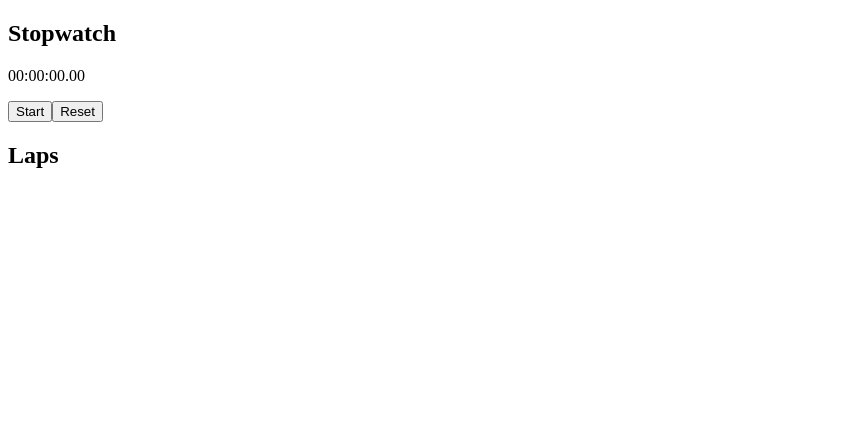
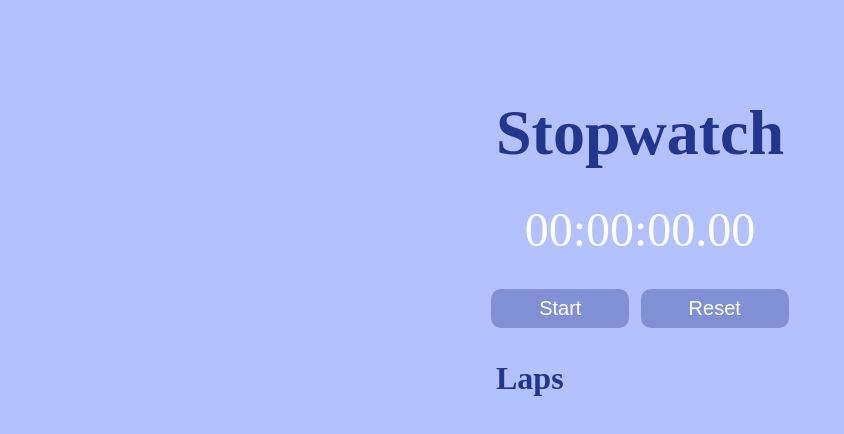
Before and after one commit to Shopify/eng-intern-assessment-react, a React app: page / in a window 1280 px wide. Shown: the top 434 px of the page, without its empty margins (0-844 px from the left). Built offline with nearby package versions, Linux system fonts and the light colour scheme.

Commit message:
restructured files and added styling

```diff
--- /dev/null
+++ b/src/App.css
@@ -0,0 +1,63 @@
+body {
+  margin: 0;
+  background-color: #b3c1fc;
+  color: #23368e;
+}
+
+p {
+  margin: 0;
+}
+
+.app {
+  display: flex;
+  flex-direction: column;
+  align-items: center;
+  padding: 5rem;
+}
+
+.stopwatch-display {
+  display: flex;
+  flex-direction: column;
+  align-items: center;
+}
+
+.title {
+  font-size: 4rem;
+  margin: 1rem;
+}
+
+.subtitle {
+  font-size: 2rem;
+  margin: 1rem;
+}
+
+.time-display {
+  font-size: 3rem;
+  padding: 1rem;
+  color: white;
+}
+
+.button-container {
+  display: flex;
+  width: 100%;
+  justify-content: space-evenly;
+  padding: 1rem;
+}
+
+.stopwatch-button {
+  border: none;
+  border-radius: 10px;
+  background-color: #8190d4;
+  padding: 0.5rem 3rem;
+  font-size: 1.25rem;
+  cursor: pointer;
+  color: white;
+}
+
+.lap-display {
+  color: white;
+  display: flex;
+  justify-content: space-between;
+  padding: 0.5rem 1rem;
+  font-size: 1.25rem;
+}
--- a/src/App.tsx
+++ b/src/App.tsx
@@ -1,7 +1,8 @@
 import React, { useState } from "react";
-import StopWatch from "./StopWatch";
-import StopWatchButton from "./StopWatchButton";
-import Laps from "./Laps";
+import StopWatch from "./components/StopWatch";
+import StopWatchButton from "./components/StopWatchButton";
+import Laps from "./components/Laps";
+import "./App.css";
 
 export default function App() {
   const [time, setTime] = useState(0); // time in milliseconds
@@ -11,9 +12,10 @@ export default function App() {
   const [hasStartedStopwatch, setHasStartedStopwatch] = useState(false);
 
   return (
+    <div className="app">
       <div>
-      <h1>Stopwatch</h1>
-      <div>
+        <div className="stopwatch-display">
+          <h1 className="title">Stopwatch</h1>
           <StopWatch time={time} />
           <StopWatchButton
             currentLap={currentLap}
@@ -24,6 +26,8 @@ export default function App() {
             setHasStartedStopwatch={setHasStartedStopwatch}
             setCurrentLap={setCurrentLap}
           />
+        </div>
+        <div>
           <Laps
             laps={laps}
             currentLap={currentLap}
@@ -31,5 +35,6 @@ export default function App() {
           ></Laps>
         </div>
       </div>
+    </div>
   );
 }
--- a/src/Laps.tsx
+++ b/src/components/Laps.tsx
@@ -14,15 +14,15 @@ export default function Laps({
 }: LapsProps) {
   return (
     <div>
-      <h2>Laps</h2>
+      <h2 className="subtitle">Laps</h2>
       {laps.map((lap, index) => (
-        <div key={`lap_${index}`}>
+        <div className="lap-display" key={`lap_${index}`}>
           <p>Lap {index + 1}</p>
           <p>{lap}</p>
         </div>
       ))}
       {hasStartedStopwatch ? (
-        <div>
+        <div className="lap-display">
           <p>Lap {laps.length + 1}</p>
           <p>{displayTime(currentLap)}</p>
         </div>
--- a/src/StopWatch.tsx
+++ b/src/components/StopWatch.tsx
@@ -8,7 +8,7 @@ interface StopWatchProps {
 export default function StopWatch({ time }: StopWatchProps) {
   return (
     <div>
-      <p>{displayTime(time)}</p>
+      <p className="time-display">{displayTime(time)}</p>
     </div>
   );
 }
--- a/src/StopWatchButton.tsx
+++ b/src/components/StopWatchButton.tsx
@@ -50,16 +50,24 @@ export default function StopWatchButton({
     setCurrentLap((oldLap: number) => oldLap + 10);
   };
   return (
-    <div>
+    <div className="button-container">
       {isCounting ? (
-        <button onClick={stopTimer}>Stop</button>
+        <button className="stopwatch-button" onClick={stopTimer}>
+          Stop
+        </button>
       ) : (
-        <button onClick={startTimer}>Start</button>
+        <button className="stopwatch-button" onClick={startTimer}>
+          Start
+        </button>
       )}
       {isCounting ? (
-        <button onClick={addLap}>Lap</button>
+        <button className="stopwatch-button" onClick={addLap}>
+          Lap
+        </button>
       ) : (
-        <button onClick={resetTimer}>Reset</button>
+        <button className="stopwatch-button" onClick={resetTimer}>
+          Reset
+        </button>
       )}
     </div>
   );
```
Also changed, not shown: src/components/utils.ts (renamed from src/utils.ts), 1 other file (tests, documents, lock files or other folders). Lines whose indentation alone changed are shown as unchanged.
